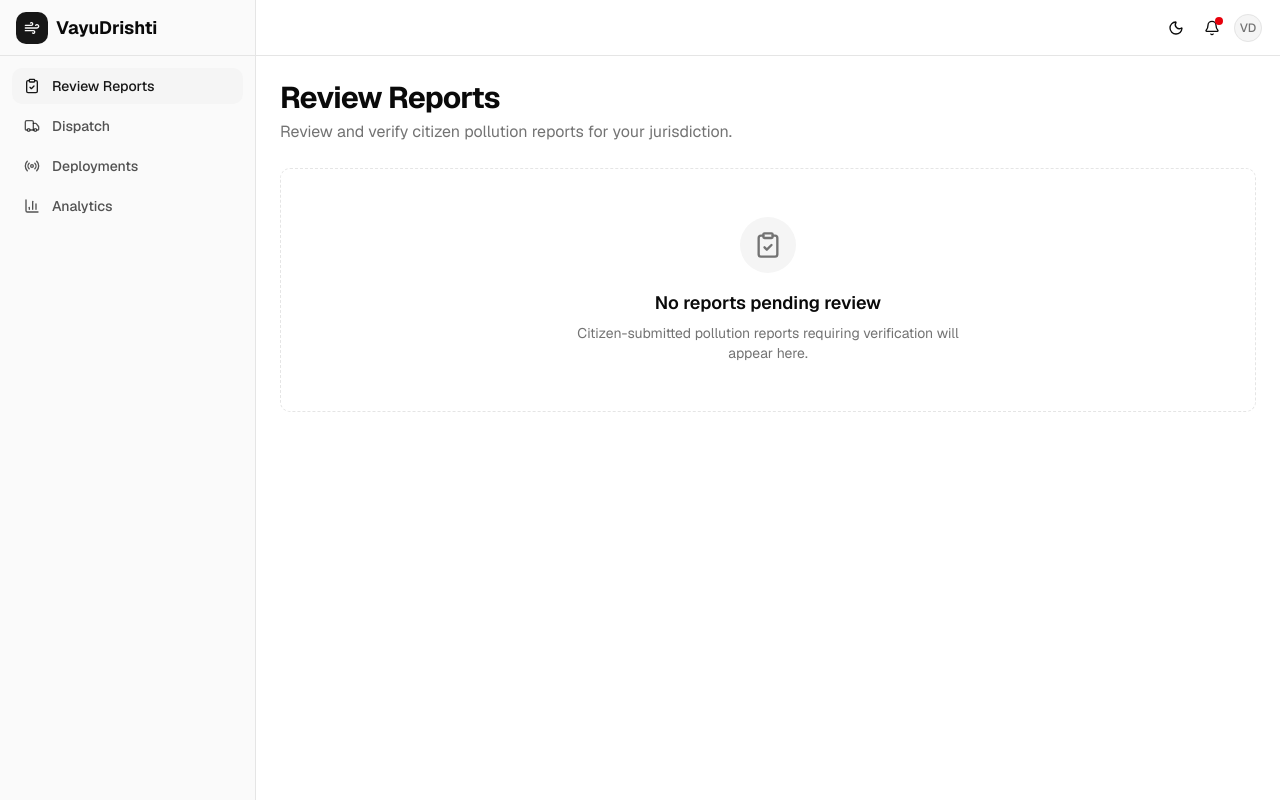
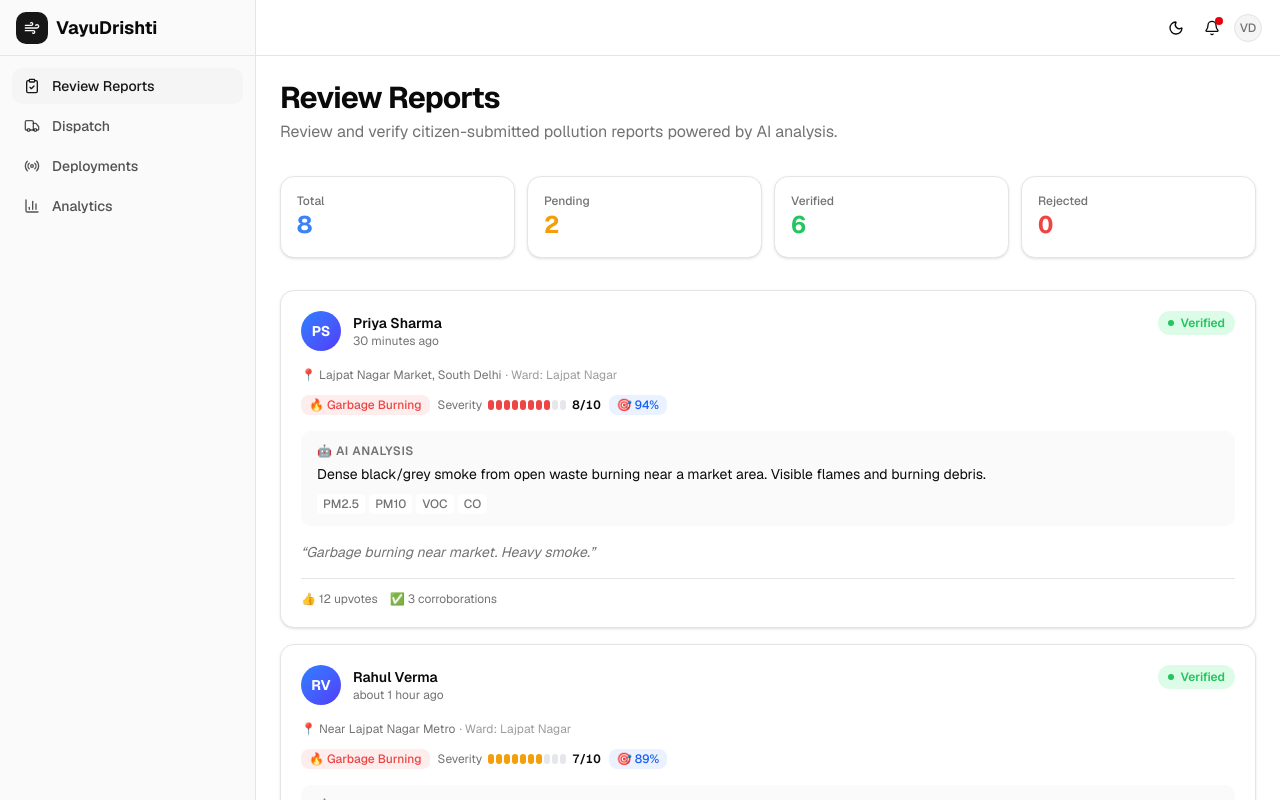
Before and after one commit to AnmolM-777/VayuDrishti, a Next.js app: page /review in a window 1280 px wide. Built offline with nearby package versions, Linux system fonts and the light colour scheme.

Commit message:
ui: implement review citizen reports page with AI classifications

```diff
--- a/src/app/(municipal)/review/page.tsx
+++ b/src/app/(municipal)/review/page.tsx
@@ -1,24 +1,246 @@
-import type { Metadata } from 'next';
+'use client';
+
+import { useState } from 'react';
+import { formatDistanceToNow } from 'date-fns';
 import { PageHeader } from '@/components/feedback/page-header';
-import { EmptyState } from '@/components/feedback/empty-state';
+import { getSampleReports } from '@/lib/sample-data';
+import { SOURCE_TYPE_CONFIG } from '@/types/report';
+import type { PollutionReport, ReportStatus, PollutionSourceType } from '@/types/report';
 
-export const metadata: Metadata = {
-  title: 'Review Reports',
-  description: 'Review and verify citizen pollution reports',
+const STATUS_STYLE: Record<ReportStatus, { label: string; color: string; bgColor: string }> = {
+  pending: { label: 'Pending Review', color: '#f59e0b', bgColor: '#fef3c7' },
+  analyzing: { label: 'Analyzing', color: '#6366f1', bgColor: '#e0e7ff' },
+  verified: { label: 'Verified', color: '#22c55e', bgColor: '#dcfce7' },
+  rejected: { label: 'Rejected', color: '#ef4444', bgColor: '#fee2e2' },
+  resolved: { label: 'Resolved', color: '#6b7280', bgColor: '#f3f4f6' },
 };
 
 export default function ReviewPage() {
+  const initialReports = getSampleReports();
+  const [reports, setReports] = useState<PollutionReport[]>(initialReports);
+
+  function handleAction(reportId: string, action: 'approve' | 'reject') {
+    setReports((prev) =>
+      prev.map((r) =>
+        r.id === reportId
+          ? { ...r, status: action === 'approve' ? 'verified' : 'rejected' }
+          : r,
+      ),
+    );
+  }
+
   return (
-    <div className="space-y-6">
+    <div className="space-y-8">
       <PageHeader
         title="Review Reports"
-        description="Review and verify citizen pollution reports for your jurisdiction."
+        description="Review and verify citizen-submitted pollution reports powered by AI analysis."
       />
-      <EmptyState
-        iconName="ClipboardCheck"
-        title="No reports pending review"
-        description="Citizen-submitted pollution reports requiring verification will appear here."
-      />
+
+      {/* Stats row */}
+      <div className="grid grid-cols-2 gap-3 sm:grid-cols-4">
+        {[
+          { label: 'Total', value: reports.length, color: '#3b82f6' },
+          {
+            label: 'Pending',
+            value: reports.filter((r) => r.status === 'pending').length,
+            color: '#f59e0b',
+          },
+          {
+            label: 'Verified',
+            value: reports.filter((r) => r.status === 'verified').length,
+            color: '#22c55e',
+          },
+          {
+            label: 'Rejected',
+            value: reports.filter((r) => r.status === 'rejected').length,
+            color: '#ef4444',
+          },
+        ].map((stat) => (
+          <div
+            key={stat.label}
+            className="rounded-xl border bg-card p-4 shadow-sm transition-shadow hover:shadow-md"
+          >
+            <p className="text-muted-foreground text-xs font-medium">{stat.label}</p>
+            <p className="text-2xl font-bold tabular-nums" style={{ color: stat.color }}>
+              {stat.value}
+            </p>
+          </div>
+        ))}
+      </div>
+
+      {/* Report cards */}
+      <div className="space-y-4">
+        {reports.map((report) => {
+          const statusCfg = STATUS_STYLE[report.status];
+          const sourceCfg = report.aiAnalysis
+            ? SOURCE_TYPE_CONFIG[report.aiAnalysis.sourceType as PollutionSourceType]
+            : null;
+          const isPending = report.status === 'pending' || report.status === 'analyzing';
+
+          return (
+            <div
+              key={report.id}
+              className="group rounded-xl border bg-card shadow-sm transition-all duration-200 hover:shadow-md"
+            >
+              <div className="p-5">
+                {/* Top row: user info + status */}
+                <div className="mb-4 flex flex-wrap items-start justify-between gap-3">
+                  <div className="flex items-center gap-3">
+                    <div className="flex h-10 w-10 items-center justify-center rounded-full bg-gradient-to-br from-blue-500 to-indigo-600 text-sm font-bold text-white">
+                      {report.userName
+                        ? report.userName
+                            .split(' ')
+                            .map((n) => n[0])
+                            .join('')
+                        : '?'}
+                    </div>
+                    <div>
+                      <p className="text-sm font-semibold">
+                        {report.userName ?? 'Anonymous'}
+                      </p>
+                      <p className="text-muted-foreground text-xs">
+                        {formatDistanceToNow(new Date(report.timestamp), {
+                          addSuffix: true,
+                        })}
+                      </p>
+                    </div>
+                  </div>
+                  <span
+                    className="inline-flex items-center gap-1.5 rounded-full px-2.5 py-1 text-xs font-semibold"
+                    style={{
+                      backgroundColor: statusCfg.bgColor,
+                      color: statusCfg.color,
+                    }}
+                  >
+                    <span
+                      className="h-1.5 w-1.5 rounded-full"
+                      style={{ backgroundColor: statusCfg.color }}
+                    />
+                    {statusCfg.label}
+                  </span>
+                </div>
+
+                {/* Location */}
+                <p className="text-muted-foreground mb-3 text-xs">
+                  📍 {report.location.address ?? 'Unknown location'}
+                  {report.location.ward && (
+                    <span className="ml-1 opacity-70">· Ward: {report.location.ward}</span>
+                  )}
+                </p>
+
+                {/* Source + severity + confidence row */}
+                {report.aiAnalysis && sourceCfg && (
+                  <div className="mb-4 flex flex-wrap items-center gap-2">
+                    <span
+                      className="inline-flex items-center gap-1 rounded-md px-2 py-0.5 text-xs font-medium"
+                      style={{
+                        backgroundColor: sourceCfg.color + '18',
+                        color: sourceCfg.color,
+                      }}
+                    >
+                      {sourceCfg.emoji} {sourceCfg.label}
+                    </span>
+
+                    {/* Severity bar */}
+                    <div className="flex items-center gap-1.5">
+                      <span className="text-muted-foreground text-xs">Severity</span>
+                      <div className="flex gap-0.5">
+                        {Array.from({ length: 10 }, (_, i) => (
+                          <div
+                            key={i}
+                            className="h-2.5 w-1.5 rounded-sm transition-colors"
+                            style={{
+                              backgroundColor:
+                                i < report.aiAnalysis!.severity
+                                  ? report.aiAnalysis!.severity >= 8
+                                    ? '#ef4444'
+                                    : report.aiAnalysis!.severity >= 5
+                                      ? '#f59e0b'
+                                      : '#22c55e'
+                                  : '#e5e7eb',
+                            }}
+                          />
+                        ))}
+                      </div>
+                      <span className="text-xs font-semibold tabular-nums">
+                        {report.aiAnalysis.severity}/10
+                      </span>
+                    </div>
+
+                    {/* Confidence */}
+                    <span className="inline-flex items-center gap-1 rounded-md bg-blue-500/10 px-2 py-0.5 text-xs font-medium text-blue-600">
+                      🎯 {Math.round(report.aiAnalysis.confidence * 100)}%
+                    </span>
+                  </div>
+                )}
+
+                {/* AI description */}
+                {report.aiAnalysis && (
+                  <div className="mb-4 rounded-lg bg-muted/50 px-4 py-3">
+                    <p className="text-muted-foreground mb-1 text-xs font-semibold uppercase tracking-wider">
+                      🤖 AI Analysis
+                    </p>
+                    <p className="text-sm leading-relaxed">
+                      {report.aiAnalysis.description}
+                    </p>
+                    {report.aiAnalysis.pollutants.length > 0 && (
+                      <div className="mt-2 flex flex-wrap gap-1">
+                        {report.aiAnalysis.pollutants.map((p) => (
+                          <span
+                            key={p}
+                            className="rounded bg-background px-1.5 py-0.5 text-xs font-medium text-muted-foreground"
+                          >
+                            {p}
+                          </span>
+                        ))}
+                      </div>
+                    )}
+                  </div>
+                )}
+
+                {/* User description */}
+                {report.description && (
+                  <p className="text-muted-foreground mb-4 text-sm italic">
+                    &ldquo;{report.description}&rdquo;
+                  </p>
+                )}
+
+                {/* Footer: upvotes + action buttons */}
+                <div className="flex items-center justify-between border-t pt-3">
+                  <div className="flex items-center gap-3 text-xs text-muted-foreground">
+                    <span>👍 {report.upvotes} upvotes</span>
+                    {report.verifiedBy.length > 0 && (
+                      <span>
+                        ✅ {report.verifiedBy.length} corroboration
+                        {report.verifiedBy.length > 1 ? 's' : ''}
+                      </span>
+                    )}
+                  </div>
+
+                  {isPending && (
+                    <div className="flex gap-2">
+                      <button
+                        type="button"
+                        onClick={() => handleAction(report.id, 'approve')}
+                        className="rounded-lg bg-emerald-600 px-4 py-1.5 text-xs font-medium text-white transition-all duration-150 hover:bg-emerald-700 hover:shadow-sm active:scale-95"
+                      >
+                        ✓ Approve
+                      </button>
+                      <button
+                        type="button"
+                        onClick={() => handleAction(report.id, 'reject')}
+                        className="rounded-lg bg-red-600 px-4 py-1.5 text-xs font-medium text-white transition-all duration-150 hover:bg-red-700 hover:shadow-sm active:scale-95"
+                      >
+                        ✗ Reject
+                      </button>
+                    </div>
+                  )}
+                </div>
+              </div>
+            </div>
+          );
+        })}
+      </div>
     </div>
   );
 }
```
